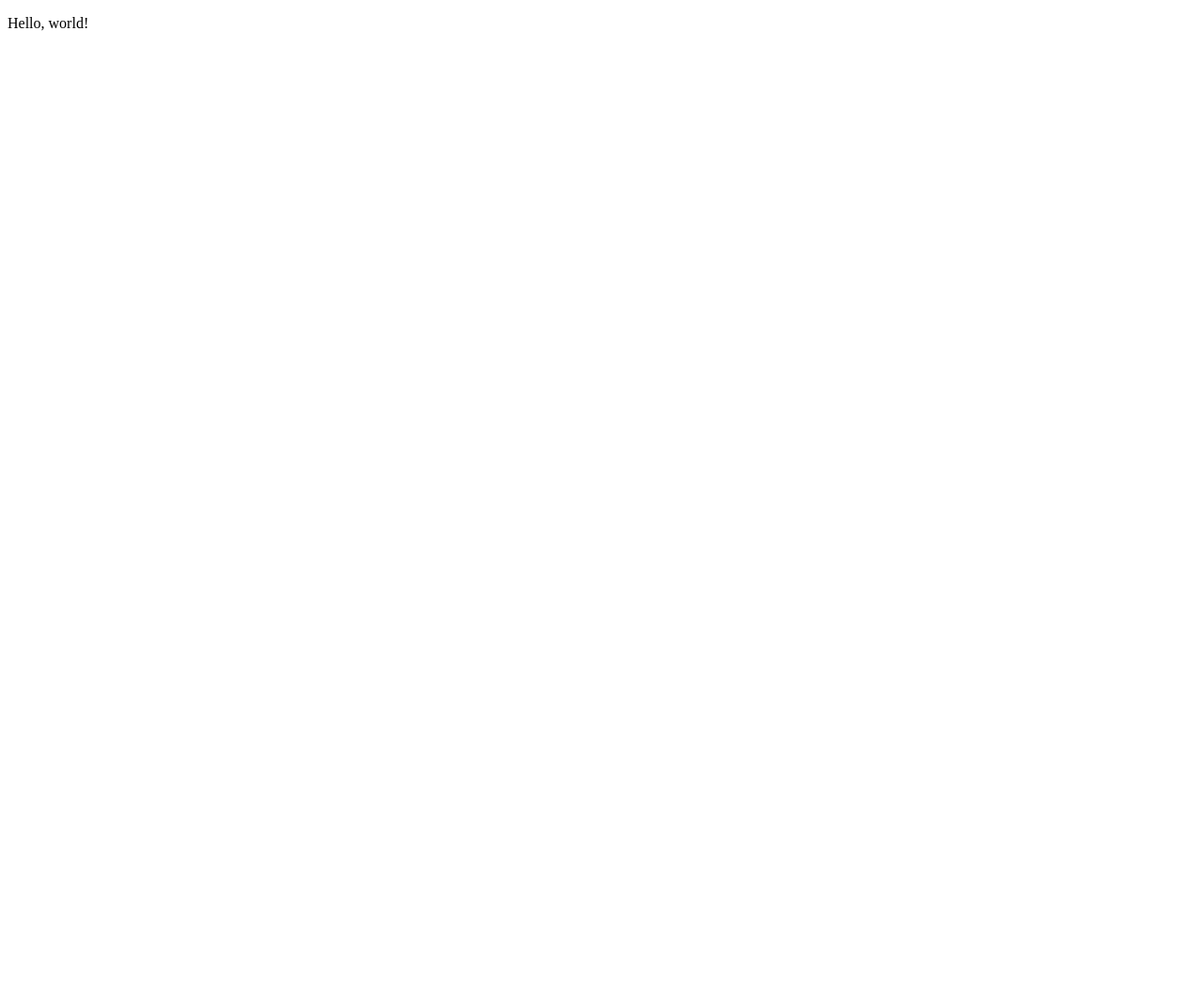
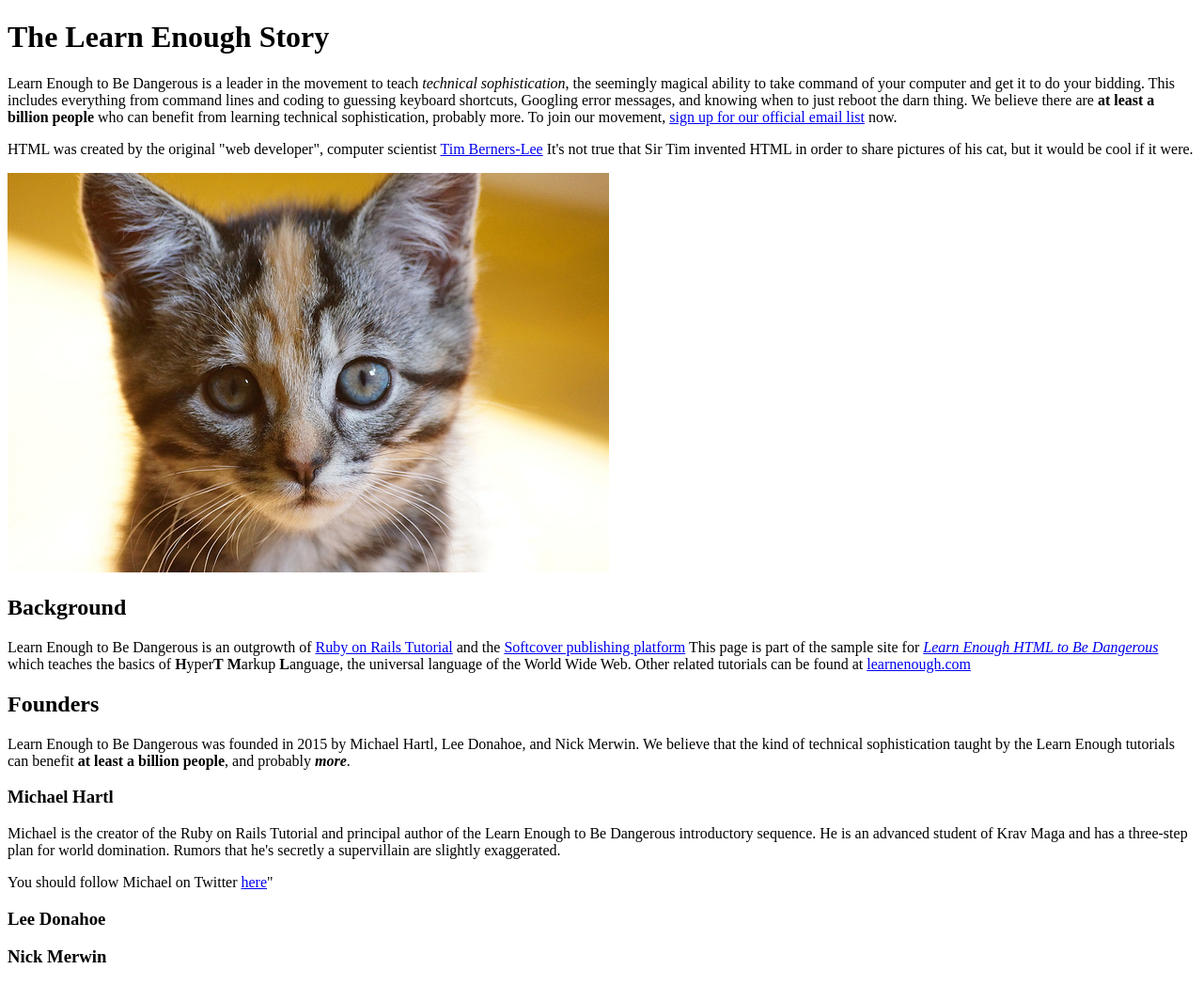
Before and after one commit to gitryxn/sturdy-train, a plain HTML site: page index.html in a window 1280 px wide. Shown: the whole page at 94% size. Before the commit the page ends 800 px from the top, so only its background shows below. Drawn offline with Linux system fonts and the light colour scheme.

Commit message:
Add contnet and some images

```diff
--- a/index.html
+++ b/index.html
@@ -1,10 +1,56 @@
 <!DOCTYPE html>
 <html>
     <head>
-        <title>Page Title</title>
+        <title>Learn Enough to Be Dangerous</title>
         <meta charset="utf-8">
     </head>
     <body>
-        <p>Hello, world!</p>
+        <h1>The Learn Enough Story</h1>
+        <p>
+            Learn Enough to Be Dangerous is a leader in the movement to teach <em>technical sophistication</em>,
+            the seemingly magical ability to take command of your computer and get it to do your bidding.
+            This includes everything from command lines and coding to guessing keyboard shortcuts,
+            Googling error messages, and knowing when to just reboot the darn thing.
+            We believe there are <strong>at least a billion people</strong> who can benefit from learning
+            technical sophistication, probably more. To join our movement,
+            <a href="https://learnenough.com/email">sign up for our official email list</a> now.
+        </p>
+        <p>
+            HTML was created by the original "web developer", computer scientist
+            <a href="https://en.wikipedia.org/wiki/Tim_Berners-Lee">Tim Berners-Lee</a>
+            It's not true that Sir Tim invented HTML in order to share pictures of his cat,
+            but it would be cool if it were.
+        </p>
+        <img src="images/kitten.jpg" alt="An adorable kitten">
+        <h2>Background</h2>
+        <p>
+            Learn Enough to Be Dangerous is an outgrowth of <a href="https://railstutorial.org/">Ruby on Rails Tutorial</a> and
+            the <a href="https://www.softcover.io/">Softcover publishing platform</a> This page is part of the sample site for
+            <a href="https://www.learnenough.com/html"><em>Learn Enough HTML to Be Dangerous</em></a> which teaches the basics of
+            <strong>H</strong>yper<strong>T</strong> <strong>M</strong>arkup <strong>L</strong>anguage,
+            the universal language of the World Wide Web.
+            Other related tutorials can be found at <a href="https://www.learnenough.com/">learnenough.com</a>
+        </p>
+        <h2>Founders</h2>
+        <p>
+            Learn Enough to Be Dangerous was founded in 2015 by Michael Hartl, Lee
+            Donahoe, and Nick Merwin. We believe that the kind of technical
+            sophistication taught by the Learn Enough tutorials can benefit
+            <strong>at least a billion people</strong>, and probably <em><strong>more</strong></em>.
+        </p>
+        <h3>Michael Hartl</h3>
+        <p>
+            Michael is the creator of the Ruby on Rails Tutorial and
+            principal author of the Learn Enough to Be Dangerous introductory sequence.
+            He is an advanced student of Krav Maga and
+            has a three-step plan for world domination.
+            Rumors that he's secretly a supervillain are slightly exaggerated.
+        </p>
+        <p>
+            You should follow Michael on Twitter
+            <a href="https://twitter.com/mhartl">here</a>"
+        </p>
+        <h3>Lee Donahoe</h3>
+        <h3>Nick Merwin</h3>
     </body>
 </html>
```
Also changed, not shown: images/kitten.jpg (added).
